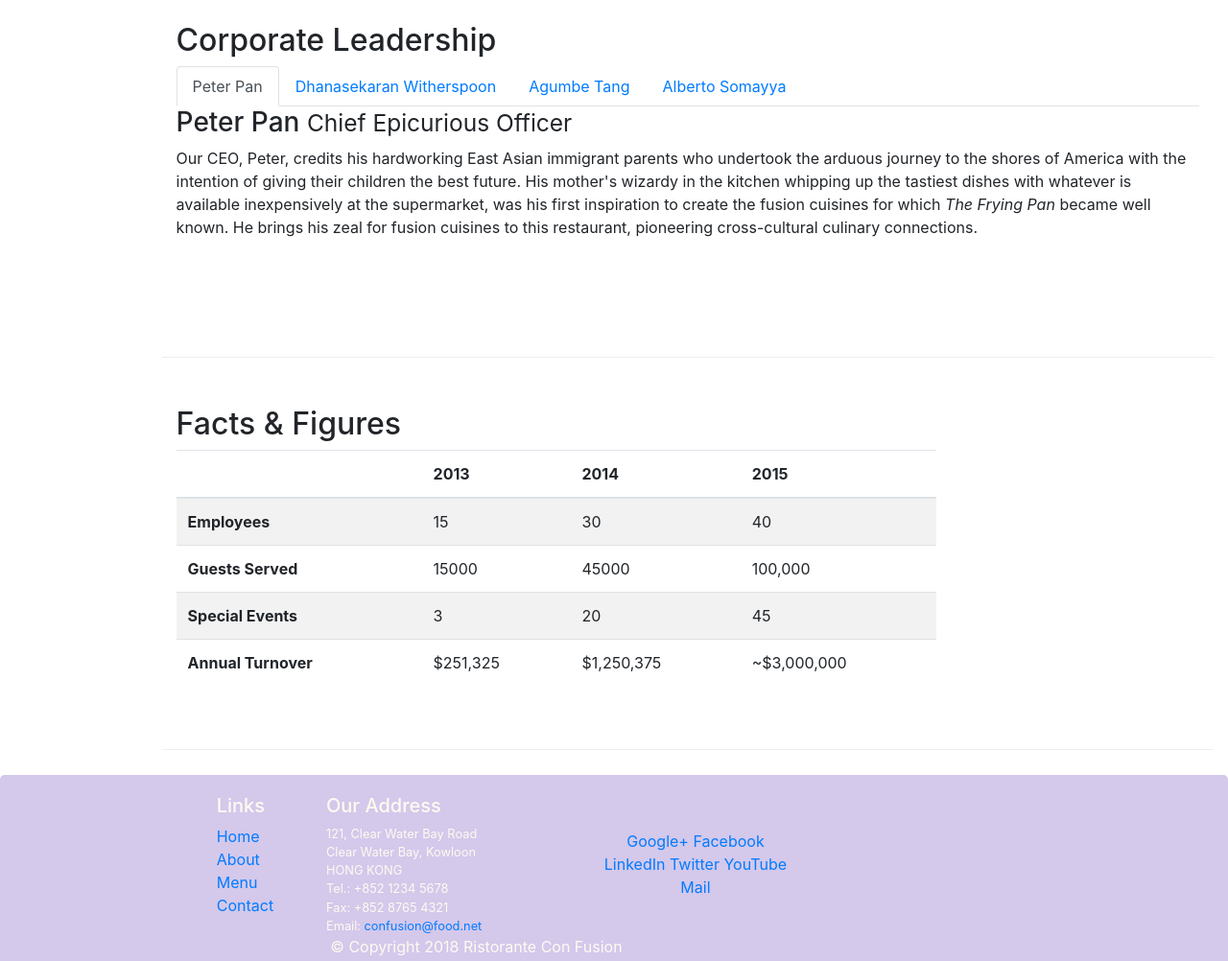
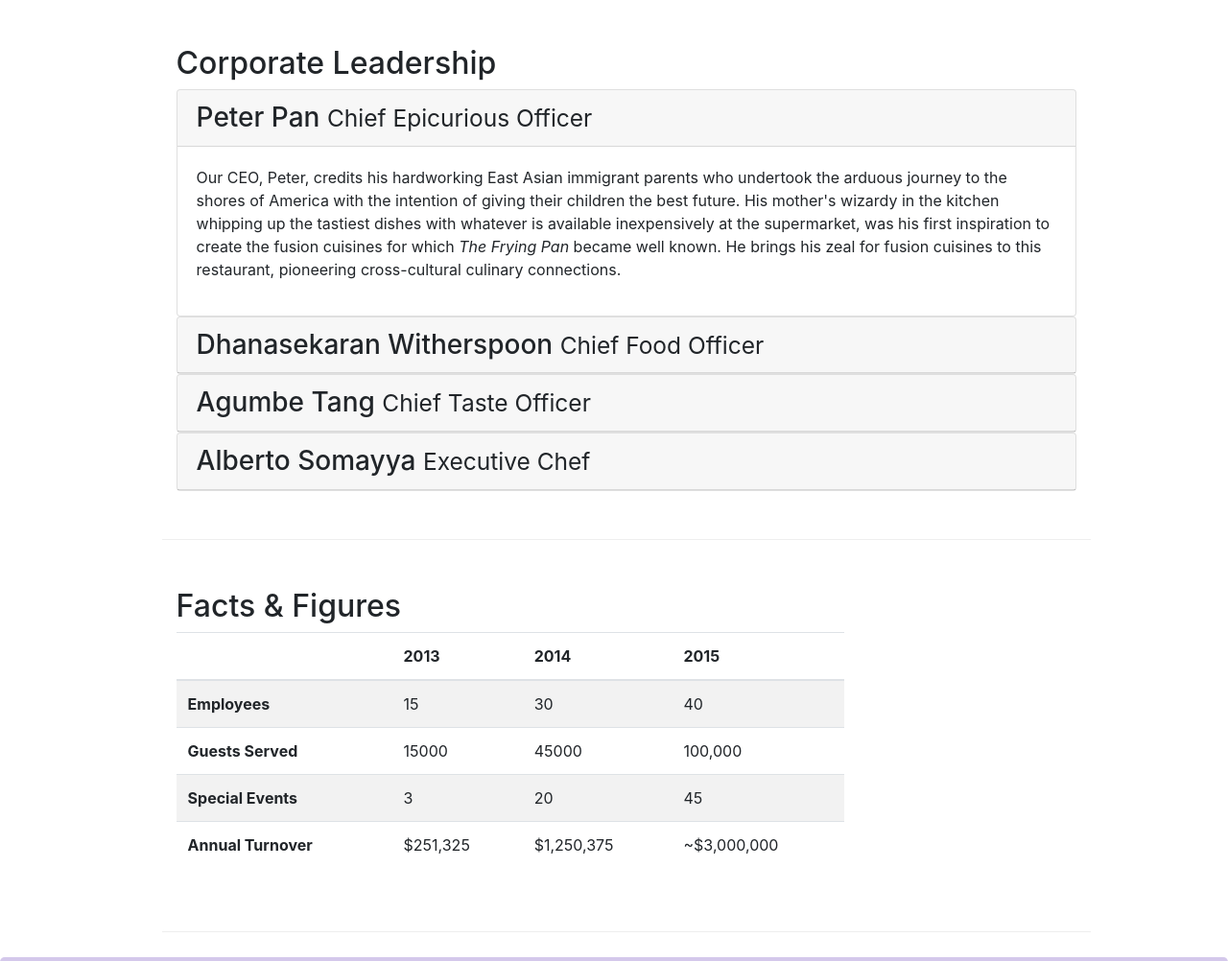
Before and after one commit to arshdeepmay/confusion, a website: page aboutUs.html in a window 1280 px wide. Shown: the part 892-1894 px from the top of the page at 96% size. Drawn offline with nearby package versions, Linux system fonts and the light colour scheme.

Commit message:
accordion

```diff
--- a/aboutUs.html
+++ b/aboutUs.html
@@ -113,50 +113,72 @@
 
                 <h2>Corporate Leadership</h2>
 
-                <ul class="nav nav-tabs" role="tablist">
+                  <div id="accordion">
+                    <div class="card">
+                        <div class="card-header" role="tab" id="peterhead">
+                            <h3 class="mb-0">
+                                <a data-toggle="collapse" data-target="#peter">
+                                    Peter Pan <small>Chief Epicurious Officer</small>
+                                </a>
+                            </h3>
+                        </div>
 
-                    <li class="nav-item">
-                      <a class="nav-link active" data-toggle="tab" href="#peter" role="tab" >Peter Pan</a>
-                    </li>
-
-                    <li class="nav-item" role="presentation">
-                      <a class="nav-link"  data-toggle="tab" href="#Dhanasekaran" role="tab">Dhanasekaran Witherspoon</a>
-                    </li>
-
-                    <li class="nav-item" role="presentation">
-                      <a class="nav-link"  data-toggle="tab" href="#tang" role="tab" >Agumbe Tang</a>
-                    </li>
-
-                    <li class="nav-item" role="presentation">
-                        <a class="nav-link" data-toggle="tab" href="#alberto" role="tab" >Alberto Somayya</a>
-                    </li>
-
-                  </ul>
-
-                  <div class="tab-content">
-
-                    <div class="tab-pane fade show active" id="peter" role="tabpanel">
-                        <h3>Peter Pan <small>Chief Epicurious Officer</small></h3>
-                        <p class="hidden-xs-down">Our CEO, Peter, credits his hardworking East Asian immigrant parents who undertook the arduous journey to the shores of America with the intention of giving their children the best future. His mother's wizardy in the kitchen whipping up the tastiest dishes with whatever is available inexpensively at the supermarket, was his first inspiration to create the fusion cuisines for which <em>The Frying Pan</em> became well known. He brings his zeal for fusion cuisines to this restaurant, pioneering cross-cultural culinary connections.</p>
+                        <div class="collapse show" id="peter" data-parent="#accordion">
+                            <div class="card-body">
+                                <p class="hidden-xs-down">Our CEO, Peter, credits his hardworking East Asian immigrant parents who undertook the arduous journey to the shores of America with the intention of giving their children the best future. His mother's wizardy in the kitchen whipping up the tastiest dishes with whatever is available inexpensively at the supermarket, was his first inspiration to create the fusion cuisines for which <em>The Frying Pan</em> became well known. He brings his zeal for fusion cuisines to this restaurant, pioneering cross-cultural culinary connections.</p>
+                            </div>
+                        </div>
                     </div>
 
-                    <div class="tab-pane fade" id="Dhanasekaran" role="tabpanel">
-                        <h3>Dhanasekaran Witherspoon <small>Chief Food Officer</small></h3>
-                        <p class="hidden-xs-down">Our CFO, Danny, as he is affectionately referred to by his colleagues, comes from a long established family tradition in farming and produce. His experiences growing up on a farm in the Australian outback gave him great appreciation for varieties of food sources. As he puts it in his own words, <em>Everything that runs, wins, and everything that stays, pays!</em></p>
+
+                    <div class="card">
+                        <div class="card-header" role="tab" id="Dhanasekaran">
+                            <h3 class="mb-0">
+                                <a data-toggle="collapse" data-target="#dhana">
+                                    Dhanasekaran Witherspoon <small>Chief Food Officer</small>
+                                </a>
+                            </h3>
+                        </div>
+
+                        <div class="collapse" id="dhana" data-parent="#accordion">
+                            <div class="card-body">
+                                <p class="hidden-xs-down">Our CFO, Danny, as he is affectionately referred to by his colleagues, comes from a long established family tradition in farming and produce. His experiences growing up on a farm in the Australian outback gave him great appreciation for varieties of food sources. As he puts it in his own words, <em>Everything that runs, wins, and everything that stays, pays!</em></p>
+                            </div>
+                        </div>
                     </div>
 
-                    <div class="tab-pane fade" id="tang" role="tabpanel">
-                        <h3>Agumbe Tang <small>Chief Taste Officer</small></h3>
-                        <p class="hidden-xs-down">Blessed with the most discerning gustatory sense, Agumbe, our CTO, personally ensures that every dish that we serve meets his exacting tastes. Our chefs dread the tongue lashing that ensues if their dish does not meet his exacting standards. He lives by his motto, <em>You click only if you survive my lick.</em></p>
+                    <div class="card">
+                        <div class="card-header" role="tab" id="agumbe">
+                            <h3 class="mb-0">
+                                <a data-toggle="collapse" data-target="#tang">
+                                    Agumbe Tang <small>Chief Taste Officer</small>
+                                </a>
+                            </h3>
+                        </div>
+
+                        <div class="collapse" id="tang" data-parent="#accordion">
+                            <div class="card-body">
+                                <p class="hidden-xs-down">Blessed with the most discerning gustatory sense, Agumbe, our CTO, personally ensures that every dish that we serve meets his exacting tastes. Our chefs dread the tongue lashing that ensues if their dish does not meet his exacting standards. He lives by his motto, <em>You click only if you survive my lick.</em></p>
+                            </div>
+                        </div>
                     </div>
 
-                    <div class="tab-pane fade" id="alberto" role="tabpanel">
-                        <h3>Alberto Somayya <small>Executive Chef</small></h3>
-                        <p class="hidden-xs-down">Award winning three-star Michelin chef with wide International experience having worked closely with whos-who in the culinary world, he specializes in creating mouthwatering Indo-Italian fusion experiences. He says, <em>Put together the cuisines from the two craziest cultures, and you get a winning hit! Amma Mia!</em></p>
+                    <div class="card">
+                        <div class="card-header" role="tab" id="somayya">
+                            <h3 class="mb-0">
+                                <a data-toggle="collapse" data-target="#alberto">
+                                    Alberto Somayya <small>Executive Chef</small>
+                                </a>
+                            </h3>
+                        </div>
+
+                        <div class="collapse" id="alberto" data-parent="#accordion">
+                            <div class="card-body">
+                                <p class="hidden-xs-down">Award winning three-star Michelin chef with wide International experience having worked closely with whos-who in the culinary world, he specializes in creating mouthwatering Indo-Italian fusion experiences. He says, <em>Put together the cuisines from the two craziest cultures, and you get a winning hit! Amma Mia!</em></p>
+                            </div>
+                        </div>
                     </div>
-
-                  </div>
-
+                </div>
             </div>
        </div>
 
--- a/styles.css
+++ b/styles.css
@@ -22,7 +22,7 @@ body{
 }
 
 .container-fluid{
-    margin: 0 0 0 12%;
+    margin: 0 10% 0 12%;
     max-width: fit-content;
 }
 
```
